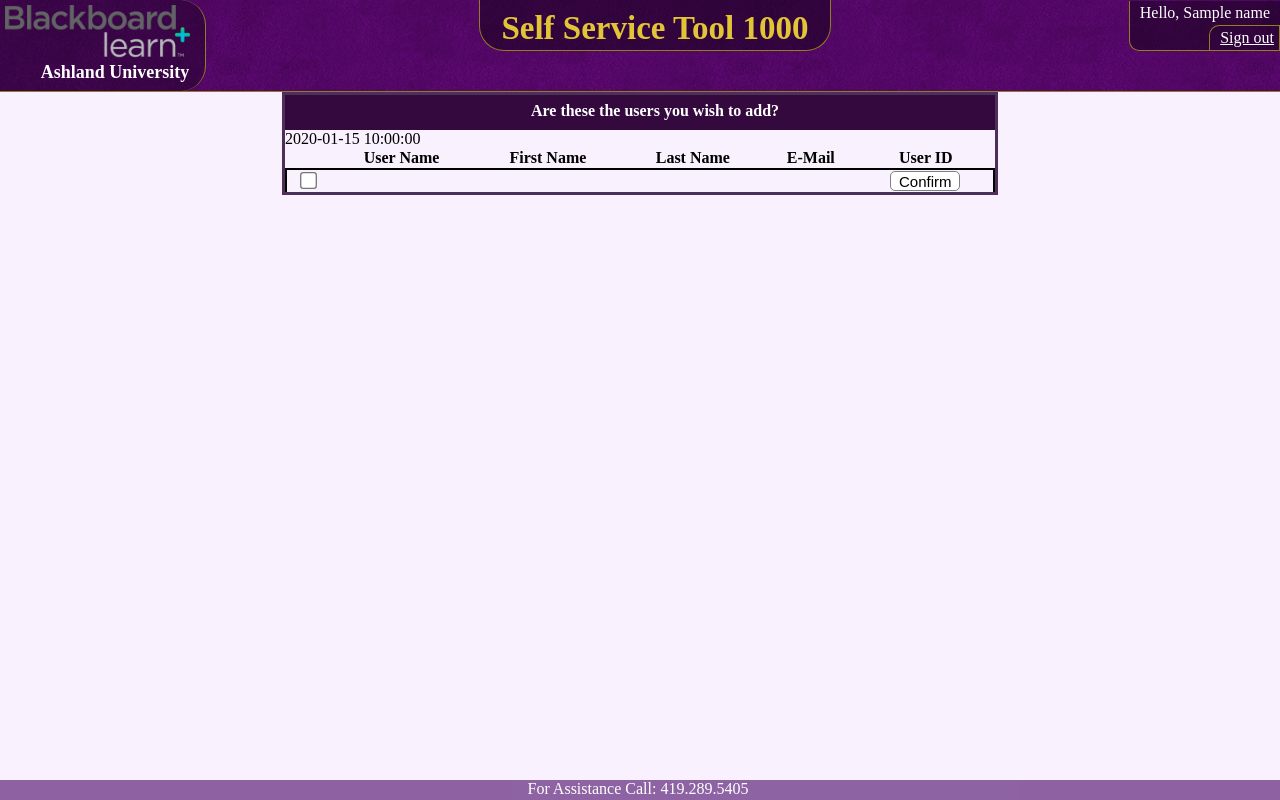
After one commit to nahrens007/au-bblearn-self-service, a Django app: template bblearn/learn/templates/learn/confirmAddedUsers.html in a window 1280 px wide. The commit adds this page. Run offline with Django 3.2, Linux system fonts and the light colour scheme; the template is opened without the code that fills it: most values are stand-ins (such as "Sample title", 1, 10 or a date in 2020).

Commit message:
Updated some HTML, added a confirm page for adding users

```diff
--- a/bblearn/learn/addusers.py
+++ b/bblearn/learn/addusers.py
@@ -116,7 +116,7 @@ def buildList(user):
 
     userList = ''
     userList += '<tr>'
-    userList += '<td><input class="userCheckbox" type="checkbox" name="user" value="' + user['userName'] + '"></td>'
+    userList += '<td><input class="userCheckbox" type="checkbox" name="users" value="' + user['userName'] + '"></td>'
     userList += '<td>' + user['userName'] + '</td>'
     if 'name' in user:
         if 'given' in user['name']:
--- /dev/null
+++ b/bblearn/learn/static/learn/confirmAddedUsers.css
@@ -0,0 +1,60 @@
+
+/*Styles the last row in the table containing the select all
+and Remove button.*/
+#submitRow{
+
+  border: solid;
+  border-width: 2px;
+  border-bottom: none;
+}
+
+#submit{
+
+
+  left: 25px;
+  width: 70px;
+  height: 20px;
+  background-color: white;
+  border: solid;
+  border-width: thin;
+  border-color: grey;
+  border-radius: 5px;
+  font-size: 15px;
+  line-height: 15px;
+}
+
+input[type=checkbox] {
+
+    position: relative;
+    display: inline-block;
+    transform: scale(1.3);
+    background-color: #eee;
+    border-radius: 10%;
+}
+
+.user{
+
+    -webkit-border-radius: 5px;
+    display: inline;
+    vertical-align: middle;
+    margin-left: 2px;
+    width: auto;
+    height: 25px;
+    background-color: white;
+    border-style: solid;
+    border-width: thin;
+    border-color: grey;
+}
+
+table{
+  width: 100%;
+  border-collapse: collapse;
+}
+
+td{
+  text-align: center;
+}
+
+td#checkBoxCell{
+  width: 30px;
+}
--- a/bblearn/learn/static/learn/main.css
+++ b/bblearn/learn/static/learn/main.css
@@ -10,7 +10,7 @@
 Start for everything in the Header
 */
 #heading{
-  background-image: url(texture.png);
+  background-image: url(texture.png); /*Used http://bg.siteorigin.com/ with #66137c and Extra Clean Paper filter*/
   background-repeat: repeat;
   text-align: center;
   width: 100%;
--- a/bblearn/learn/templates/learn/addUsers.html
+++ b/bblearn/learn/templates/learn/addUsers.html
@@ -69,7 +69,6 @@
             </div>
           </form>
           <form method="post" action="{% url 'update' %}">{% csrf_token %}
-            <input style='display: none;' name='action' value='addUsers' />
             <table class="userTable">
               <tr id="tableHeader">
                 <th><input id="checkAll" type="checkbox" onclick="check()" ></th>
@@ -104,7 +103,7 @@
                 <td></td>
                 <td></td>
                 <td></td>
-                <td><input id="submit" type="submit" value="Add" /></td>
+                <td><input id="submit" type="submit" name="action" value="Add" /></td>
               </tr>
             </table>
         </form>
--- /dev/null
+++ b/bblearn/learn/templates/learn/confirmAddedUsers.html
@@ -0,0 +1,76 @@
+<!DOCTYPE html>
+<html>
+  <head>
+    <meta charset="UTF-8">
+    <title>Confirm</title>
+
+    <!-- load css pages -->
+    {% load static %}
+    <link rel="stylesheet" type="text/css" href="{% static 'learn/main.css' %}" />
+    <link rel="stylesheet" type="text/css" href="{% static 'learn/confirmAddedUsers.css' %}" />
+
+    <script type="text/javascript" href="{% static 'learn/main.js' %}"> </script>
+
+  </head>
+
+  <body id="body">
+
+    <!-- Contains Everything in the Purple Header -->
+    <div id="heading">
+      <div id="serviceContainer">
+        <img src="{% static 'learn/blackboard.png' %}" alt="oops">
+        <div id="subTitle">
+          <span>Ashland University</span>
+        </div>
+      </div>
+      <div id="titleContainer">
+        <div id="title">
+          <span>Self Service Tool 1000</span>
+        </div>
+      </div>
+      <div id="signOutBackground">
+        <div id="signOutContainer">
+          <span>Hello, {{name}} </span>
+          <br />
+          <a href="{% url 'signout' %}" id="signOut"> Sign out</a>
+        </div>
+      </div>
+    </div>
+    <!-- Contains everything below the header, it includes footer. -->
+    <div id="midSection">
+      <div id="pageContainer">
+        <div id="pageLabelBackground">
+          <div id="pageLabelContainer">
+            <span id="pageLabel">Are these the users you wish to add?</span>
+          </div>
+        </div>
+
+        <table class="userTable">
+          <tr>
+            <th></th>
+            <th>User Name</th>
+            <th>First Name</th>
+            <th>Last Name</th>
+            <th>E-Mail</th>
+            <th>User ID</th>
+          </tr>
+          {{ addedUser | safe }}
+          <tr id="submitRow">
+            <td><input id="checkAll" type="checkbox" onclick="check()" ></td>
+            <td></td>
+            <td></td>
+            <td></td>
+            <td></td>
+            <td><input id="submit" type="button" value="Confirm"></td>
+          </tr>
+        </table>
+
+      </div>
+    </div>
+
+    <div id="footer">
+      <span id="footerText">For Assistance Call: 419.289.5405</span>
+    </div>
+  </body>
+
+</html>
--- a/bblearn/learn/urls.py
+++ b/bblearn/learn/urls.py
@@ -5,5 +5,5 @@ from . import views
 urlpatterns = [
     path('', views.index, name='index'),
     path('update', views.update, name='update'),
-    path('signout', views.signout, name='signout')
+    path('signout', views.signout, name='signout'),
 ]
--- a/bblearn/learn/views.py
+++ b/bblearn/learn/views.py
@@ -118,8 +118,10 @@ def index(request):
         return render(request, 'learn/index.html', context)
 
 def update(request):
+
     if request.method == "POST":
         courses = None
+
         # See if there are selected courses or if we're receiving selected courses through POST right now
         if 'selected_courses' not in request.session:
             courses = request.POST.getlist('course')
@@ -137,6 +139,9 @@ def update(request):
             return manipulate.viewUsers(request)
         elif action == 'removeUsers':
             return manipulate.removeUsers(request)
+        elif action == 'Add':
+            request.session['selected_users'] = request.POST.getlist('users')
+            return manipulate.addUsers(request)
 
     # Must either log in or go through selecting a course
     return redirect('index')
```
Also changed, not shown: bblearn/learn/confirmUsers.py (added, +62 -0 lines), bblearn/learn/manipulate.py (+14 -0 lines).
